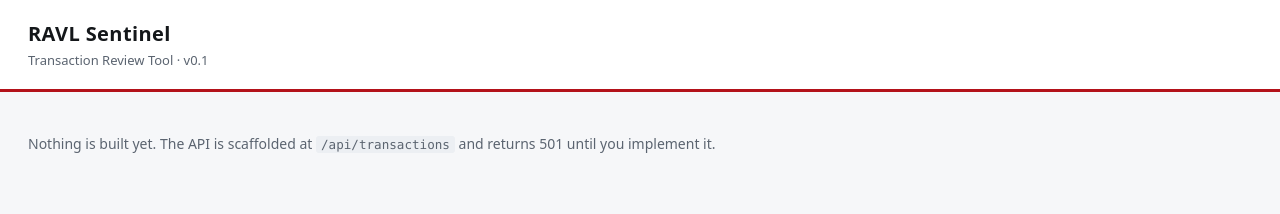
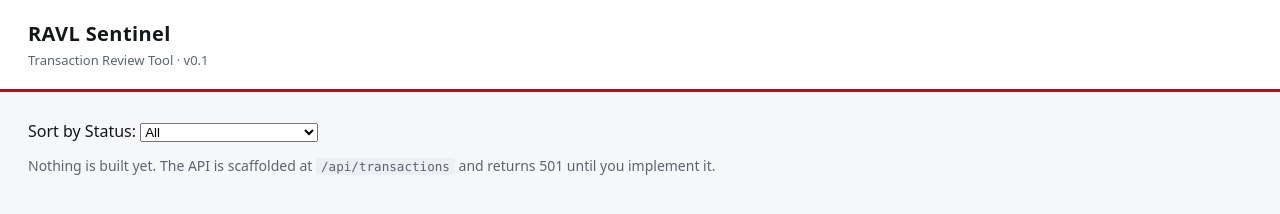
Before and after one commit to ravl-selection/ravl-sentinel, a website: page client/index.html in a window 1280 px wide. Drawn offline with Linux system fonts and the light colour scheme.

Commit message:
Added sort by Status Field SE-010

```diff
--- a/client/index.html
+++ b/client/index.html
@@ -14,6 +14,17 @@
   </header>
 
   <main id="app">
+    <!--SE-010: filter by status-->
+    <label for = "sortTransactions"> Sort by Status:</label>
+
+
+    <select id = "sortStatus"> //Create status filter dropdown
+      <option value = "all">All</option>
+      <option value = "pending">Pending</option>
+      <option value = "awaiting-second-approval">Awaiting Second Approval</option>
+      <option value = "approved">Approved</option>
+      <option value = "rejected">Rejected</option>
+    </select>
     <!-- TODO SE-007: transaction list view -->
     <!-- TODO SE-008: transaction detail panel -->
     <!-- TODO SE-017: audit log panel -->
```
